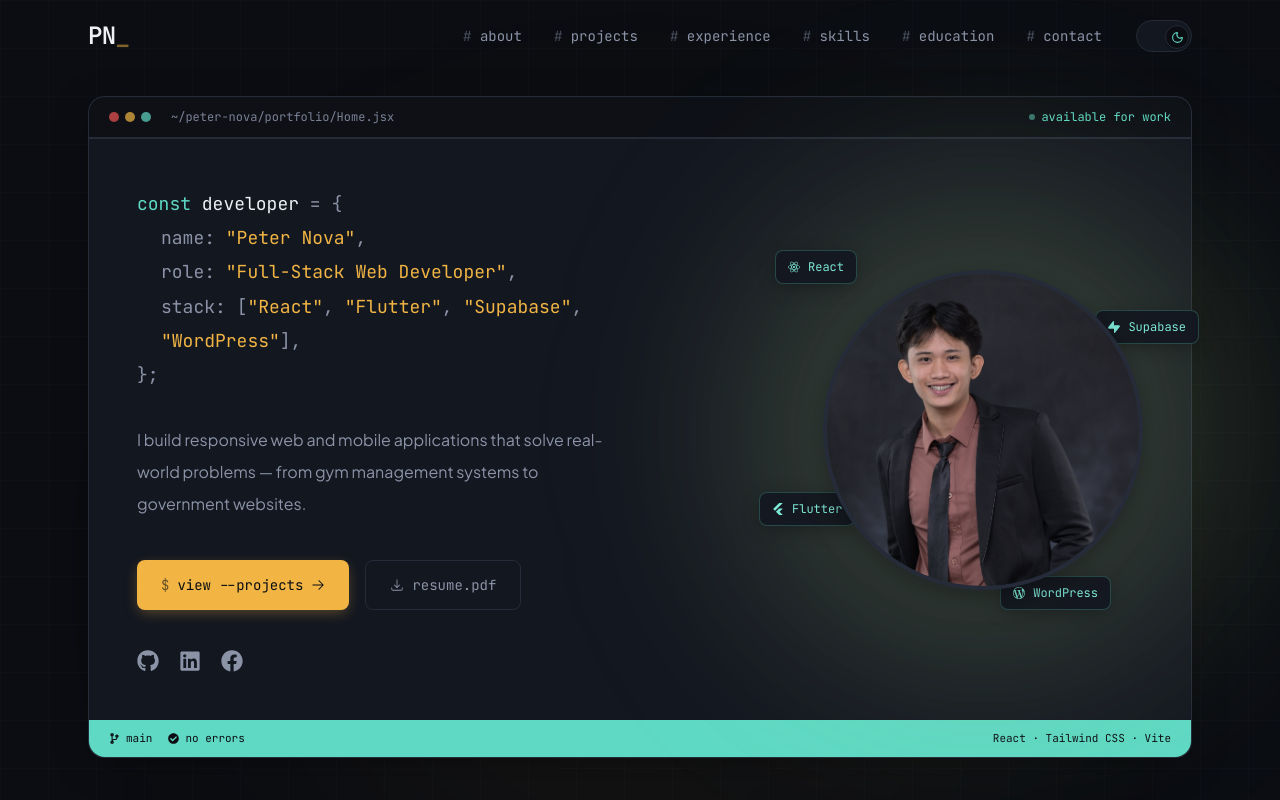
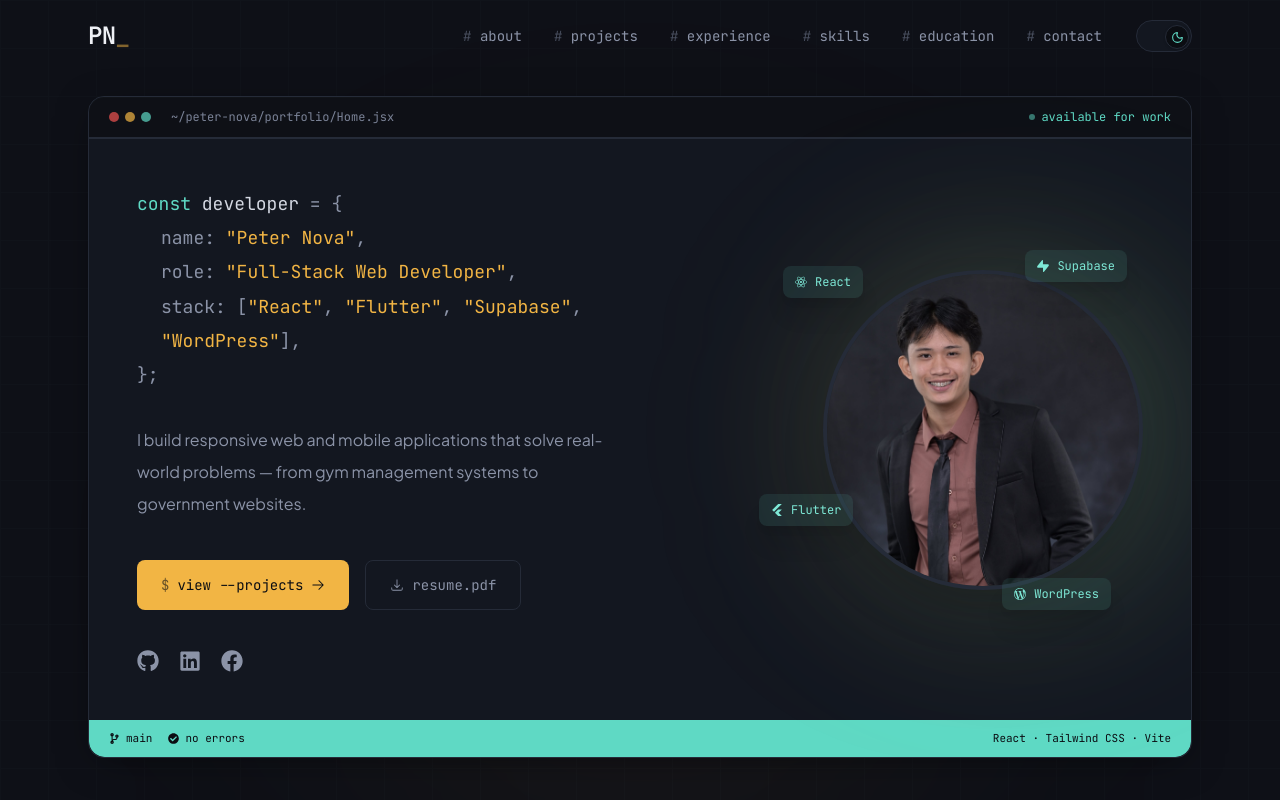
Before and after one commit to peterNova08/peter-portfolio, a React (Vite) app: page / in a window 1280 px wide. Shown: the top 800 px of the page. Built offline with nearby package versions, Linux system fonts and the light colour scheme.

Commit message:
change the UI in the Hero.jsx

```diff
--- a/src/components/Hero.jsx
+++ b/src/components/Hero.jsx
@@ -1,5 +1,6 @@
 import profile from "../assets/images/profile.jpg";
 import resume from "../assets/resume/updatedresume.pdf";
+import { useTheme } from "../context/ThemeContext";
 
 import {
   FaGithub,
@@ -10,15 +11,13 @@ import {
 } from "react-icons/fa";
 import { HiArrowRight, HiArrowDownTray } from "react-icons/hi2";
 import { SiReact, SiFlutter, SiWordpress, SiSupabase } from "react-icons/si";
-import { useTheme } from "../context/ThemeContext";
-import WindowDots from "./WindowDots";
 
 function Hero() {
   const { t } = useTheme();
 
   const badges = [
-    { icon: SiReact, label: "React", position: "-top-5 -left-6 sm:-left-12" },
-    { icon: SiSupabase, label: "Supabase", position: "top-10 -right-6 sm:-right-14" },
+  { icon: SiReact, label: "React", position: "-top-1 -left-3 sm:-left-10" },
+  { icon: SiSupabase, label: "Supabase", position: "-top-5 right-2 sm:right-4" },
   { icon: SiFlutter, label: "Flutter", position: "bottom-16 -left-8 sm:-left-16" },
   { icon: SiWordpress, label: "WordPress", position: "-bottom-5 right-4 sm:right-8" },
 ];
@@ -32,8 +31,9 @@ function Hero() {
   return (
     <section
       id="home"
-      className={`relative min-h-screen flex items-center pt-24 pb-16 overflow-hidden transition-colors duration-500 ${t.sectionPlain}`}
+      className={`relative min-h-screen flex items-center pt-24 pb-16 overflow-hidden transition-colors duration-500 ${t.section}`}
     >
+      {/* faint editor-grid atmosphere, matches every other section */}
       <div
         className={`pointer-events-none absolute inset-0 ${t.gridOpacity}`}
         style={{
@@ -41,33 +41,40 @@ function Hero() {
           backgroundSize: "48px 48px",
         }}
       />
-      <div className={`pointer-events-none absolute top-1/3 left-1/2 -translate-x-1/2 w-[600px] h-[600px] blur-[140px] rounded-full ${t.glowAmbient}`} />
+      {/* ambient glow */}
+      <div className="pointer-events-none absolute top-1/3 left-1/2 -translate-x-1/2 w-150 h-150 bg-[#f2b544]/5 blur-[140px] rounded-full" />
 
       <div className="relative max-w-6xl mx-auto px-6 w-full">
+        {/* real heading for a11y/SEO — the visual heading below is decorative code */}
         <h1 className="sr-only">Peter Nova — Full-Stack Web Developer</h1>
 
-        <div className={`rounded-2xl border transition-all duration-500 ${t.card}`}>
-          <div className="rounded-t-2xl overflow-hidden">
+        <div className={`rounded-2xl border overflow-hidden transition-all duration-500 ${t.card}`}>
+          {/* window chrome — same pattern as every other section */}
           <div className={`flex items-center justify-between px-5 py-3 border-b ${t.chrome}`}>
             <div className="flex items-center gap-2 min-w-0">
-                <WindowDots />
+              <span className="flex gap-1.5 shrink-0">
+                <span className="w-2.5 h-2.5 rounded-full bg-[#ef5350]/70" />
+                <span className="w-2.5 h-2.5 rounded-full bg-[#f2b544]/70" />
+                <span className="w-2.5 h-2.5 rounded-full bg-[#5fd9c4]/70" />
+              </span>
               <span className={`ml-3 font-mono text-xs truncate ${t.chromeText}`}>
                 ~/peter-nova/portfolio/Home.jsx
               </span>
             </div>
             <span className="flex items-center gap-1.5 font-mono text-xs shrink-0">
-                <span className={`w-1.5 h-1.5 rounded-full animate-pulse ${t.liveDot}`} />
+              <span className={`w-1.5 h-1.5 rounded-full ${t.liveDot} animate-pulse`} />
               <span className={t.syntaxLive}>available for work</span>
             </span>
           </div>
-          </div>
 
+          {/* main content */}
           <div className={`grid lg:grid-cols-2 gap-14 lg:gap-8 p-8 sm:p-12 items-center border-t ${t.divider}`}>
-            <div>
+            {/* code-styled intro */}
+            <div className="order-2 lg:order-1">
               <div className="font-mono text-base sm:text-lg leading-[1.9]">
                 <div>
-                  <span className={t.syntaxKeyword}>const</span>{" "}
-                  <span className={t.heading}>developer</span>{" "}
+                  <span className={t.syntaxLive}>const</span>{" "}
+                  <span className={t.body}>developer</span>{" "}
                   <span className={t.muted}>= {"{"}</span>
                 </div>
                 <div className="pl-6">
@@ -106,16 +113,16 @@ function Hero() {
               <div className="flex flex-wrap gap-4 mt-10">
                 <a
                   href="#projects"
-                  className={`group/cta inline-flex items-center gap-2 font-mono text-sm transition-all duration-300 px-6 py-3.5 rounded-lg focus-visible:outline focus-visible:outline-2 focus-visible:outline-offset-2 focus-visible:outline-[#f2b544] ${t.cta}`}
+                  className="group/cta inline-flex items-center gap-2 font-mono text-sm text-[#0b0d12] bg-[#f2b544] hover:bg-[#f5c569] transition-colors px-6 py-3.5 rounded-lg focus-visible:outline-2 focus-visible:outline-offset-2 focus-visible:outline-[#f2b544]"
                 >
-                  <span className={t.ctaText}>$</span> view --projects
+                  <span className="text-[#0b0d12]/60">$</span> view --projects
                   <HiArrowRight className="transition-transform duration-200 group-hover/cta:translate-x-1" />
                 </a>
 
                 <a
                   href={resume}
                   download
-                  className={`inline-flex items-center gap-2 font-mono text-sm border transition-all duration-300 px-6 py-3.5 rounded-lg focus-visible:outline focus-visible:outline-2 focus-visible:outline-offset-2 focus-visible:outline-[#5fd9c4] ${t.outlineBtn}`}
+                  className={`inline-flex items-center gap-2 font-mono text-sm border transition-colors px-6 py-3.5 rounded-lg focus-visible:outline-2 focus-visible:outline-offset-2 focus-visible:outline-[#5fd9c4] ${t.muted} ${t.divider} hover:border-[#5fd9c4]/40 hover:text-[#5fd9c4]`}
                 >
                   <HiArrowDownTray /> resume.pdf
                 </a>
@@ -128,7 +135,7 @@ function Hero() {
                     href={href}
                     target="_blank"
                     rel="noopener noreferrer"
-                    className={`transition-colors duration-300 ${t.social}`}
+                    className={`transition-colors hover:text-[#5fd9c4] ${t.muted}`}
                   >
                     <Icon size={22} />
                   </a>
@@ -136,25 +143,22 @@ function Hero() {
               </div>
             </div>
 
-            <div className="flex justify-center lg:justify-end">
+            {/* profile visual */}
+            <div className="order-1 lg:order-2 flex justify-center lg:justify-end">
               <div className="relative">
-                <div className="relative w-64 h-64 sm:w-80 sm:h-80">
-                  <div className={`pointer-events-none absolute top-1/2 left-1/2 -translate-x-1/2 -translate-y-1/2 w-full h-full scale-125 blur-[100px] rounded-full ${t.glowWarm}`} />
-                  <div className={`pointer-events-none absolute top-1/2 left-1/2 -translate-x-1/2 -translate-y-1/2 w-full h-full scale-125 blur-[100px] rounded-full ${t.glowCool}`} />
+                <div className="absolute inset-0 m-auto w-72 h-72 bg-[#f2b544]/20 blur-[100px] rounded-full" />
+                <div className="absolute inset-0 m-auto w-72 h-72 bg-[#5fd9c4]/20 blur-[100px] rounded-full translate-x-10" />
 
-                  <div className={`relative z-10 w-full h-full rounded-full overflow-hidden border-4 ${t.profileBorder}`}>
                 <img
                   src={profile}
                   alt="Peter Nova"
-                      className="w-full h-full object-cover object-[50%_18%]"
+                  className={`relative w-64 h-64 sm:w-80 sm:h-80 rounded-full object-cover object-[center_20%] border-4 shadow-2xl ${t.divider}`}
                 />
-                  </div>
-                </div>
 
                 {badges.map(({ icon: Icon, label, position }) => (
                   <span
                     key={label}
-                    className={`absolute ${position} flex items-center gap-2 font-mono text-xs border px-3 py-2 rounded-lg ${t.badge}`}
+                    className={`absolute ${position} flex items-center gap-2 font-mono text-xs px-3 py-2 rounded-lg shadow-xl ${t.tag}`}
                   >
                     <Icon /> {label}
                   </span>
@@ -163,8 +167,9 @@ function Hero() {
             </div>
           </div>
 
+          {/* status bar — the one deliberate bright accent in the section */}
           <div className="rounded-b-2xl overflow-hidden">
-            <div className={`flex items-center justify-between px-5 py-2.5 font-mono text-[11px] ${t.statusBar}`}>
+            <div className="flex items-center justify-between px-5 py-2.5 bg-[#5fd9c4] text-[#0b0d12] font-mono text-[11px]">
               <span className="flex items-center gap-4">
                 <span className="flex items-center gap-1.5">
                   <FaCodeBranch /> main
--- a/src/components/Navbar.jsx
+++ b/src/components/Navbar.jsx
@@ -38,7 +38,7 @@ function Navbar() {
           scrolled ? t.navScrolled : "bg-transparent border-b border-transparent"
         }`}
       >
-        <div className="max-w-6xl mx-auto px-6 h-[4.5rem] flex items-center justify-between">
+        <div className="max-w-6xl mx-auto px-6 h-18 flex items-center justify-between">
           <a
             href="#home"
             className={`font-mono text-2xl font-bold tracking-tight transition-colors duration-300 ${t.navLogo}`}
@@ -154,9 +154,9 @@ function Navbar() {
       )}
 
       <div
-        className={`fixed top-[4.5rem] left-0 right-0 z-40 lg:hidden overflow-hidden transition-all duration-300 ease-out border-b backdrop-blur-xl ${
+        className={`fixed top-18 left-0 right-0 z-40 lg:hidden overflow-hidden transition-all duration-300 ease-out border-b backdrop-blur-xl ${
           menuOpen
-            ? `max-h-[28rem] opacity-100 ${t.mobileMenu}`
+            ? `max-h-112 opacity-100 ${t.mobileMenu}`
             : "max-h-0 opacity-0 border-transparent pointer-events-none"
         }`}
       >
--- a/src/components/Projects.jsx
+++ b/src/components/Projects.jsx
@@ -37,7 +37,7 @@ function Projects() {
       description:
         "Redeveloped the official website from Google Sites to WordPress, improving content management, structure, accessibility, and overall website functionality.",
       tech: ["WordPress", "HTML", "CSS", "JavaScript"],
-      demo: "https://sdolegazpicity.com/",
+      demo: "https://sdolegazpicity.com/website-developers/",
     },
   ];
 
```
Lines whose indentation alone changed are shown as unchanged.
